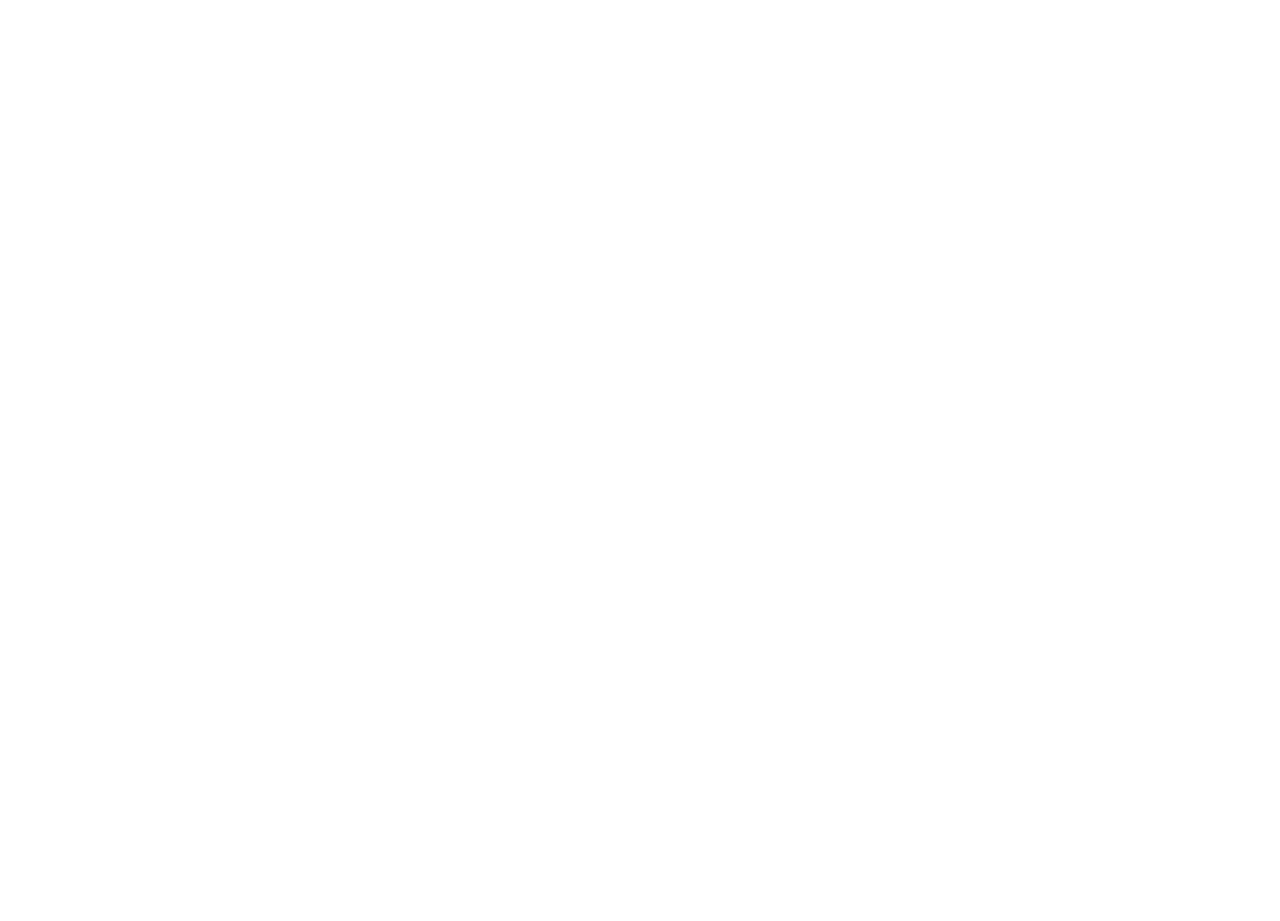
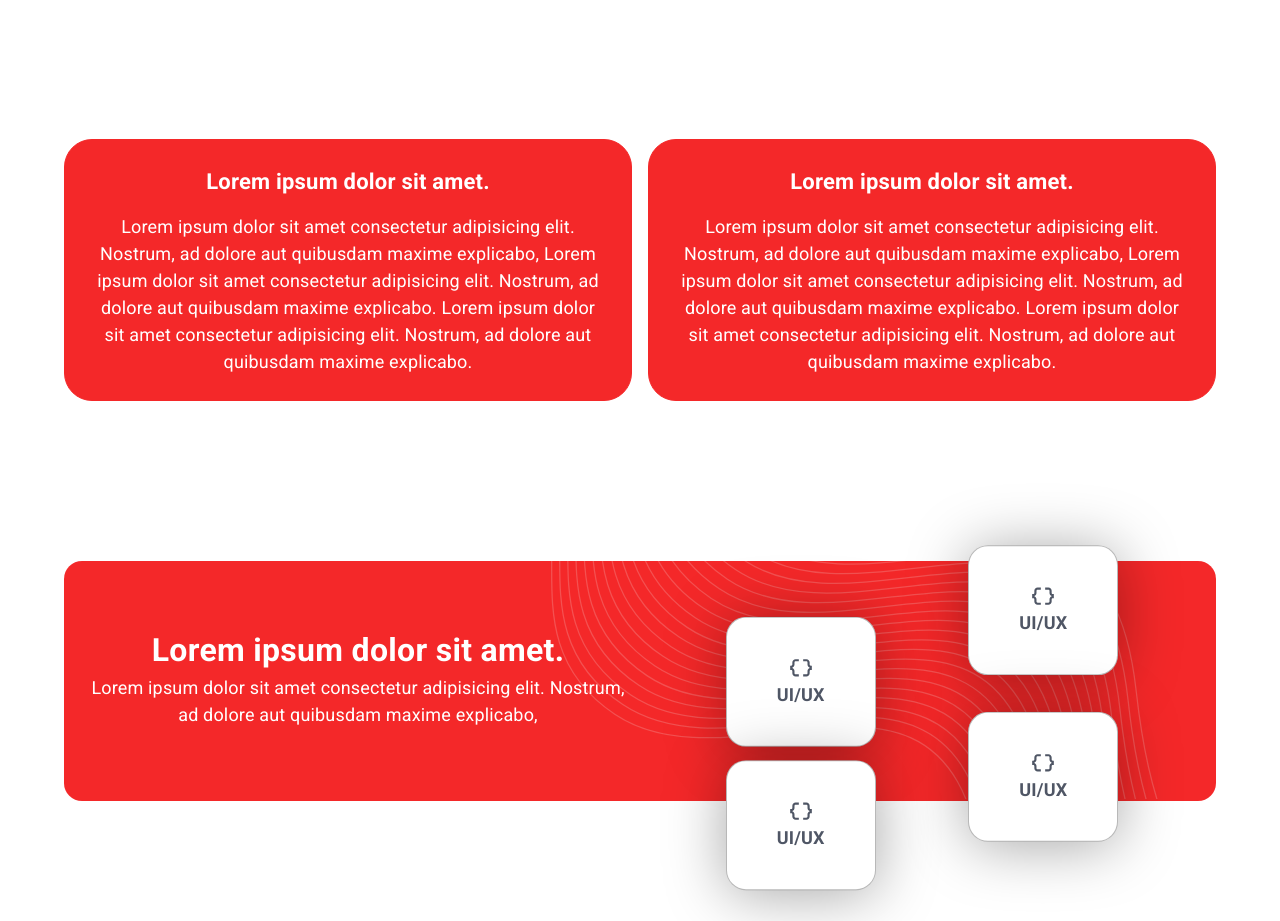
Before and after one commit to Manrriquez/estudadev-front, a React (Vite) app: page / in a window 1280 px wide. Shown: the part 540-1461 px from the top of the page. Before the commit the page ends 800 px from the top, so only its background shows below. Built offline with nearby package versions, Linux system fonts and the light colour scheme.

Commit message:
adicionando seção com keyframes & definindo seções presentes na pagina de welcome

```diff
--- a/src/_config/ThemeGlobal.jsx
+++ b/src/_config/ThemeGlobal.jsx
@@ -10,6 +10,9 @@
         secondary: {
           main: '#0B132A',
           contrastText: '#fff',
+        },
+        teste: {
+          main: '#FFFFFF',
         },
     },
     typography: {
--- a/src/pages/Welcome/Index.jsx
+++ b/src/pages/Welcome/Index.jsx
@@ -7,6 +7,10 @@
 import AwsIcon from '../../_assets/img/aws.svg';
 import DockerIcon from '../../_assets/img/docker.svg';
 import ReactIcon from '../../_assets/img/reactjs.svg';
+import ThemeGlobal from '../../_config/ThemeGlobal';
+import BackgroundGeometric from '../../_assets/img/background-geometric.svg'
+import DataObjectIcon from '@mui/icons-material/DataObject';
+
 
 
 const StyledTypograpyTitle = styled(Typography)(({ theme }) => ({
@@ -122,6 +126,140 @@
     },
 }));
 
+const StyledBoxAbout = styled(Box)(({ theme }) => ({
+    backgroundColor: '#F42829',
+    padding: '25px',
+    border: '1px solid #F42829',
+    borderRadius: '28px'
+}));
+
+const StyledTypograpyTitleAbout = styled(Typography)(({ theme }) => ({
+  fontWeight: 700,
+  fontSize: 'clamp(20px, 3vw, 22px)',
+  color: '#FFFF',
+  marginBottom: '15px'
+}));
+
+const StyledTypograpyTitleDescription = styled(Typography)(({ theme }) => ({
+  fontWeight: 400,
+  fontSize: 'clamp(17px, 3vw, 18px)',
+  color: '#FFFF',
+}));
+
+const StyledBoxPrograming = styled(Box)(({ theme }) => ({
+    backgroundRepeat: 'no-repeat',
+    backgroundColor: '#F42829',
+    borderRadius: '18px',
+    backgroundSize: '60%',
+    maxHeight: '240px',
+    padding: '25px 20px 25px 20px',
+    backgroundPosition: 'right',
+    backgroundImage: `url(${BackgroundGeometric})`,
+}));
+
+const StyledBoxProgramingBlock = styled(Box)(({ theme }) => ({
+  backgroundColor: '#FFFFFF',
+  border: '1px solid #00000047',
+  boxShadow: '0px 4px 60px rgb(0 0 0 / 35%)',
+  borderRadius: '20px',
+  padding: '20px',
+  color: '#4F5665',
+  width: '150px',
+  display: 'flex',
+  justifyContent: 'center',
+  alignItems: 'center',
+  height: '130px',
+  position: 'relative',
+  marginBottom: '25px',
+
+  '&:hover': {
+    border: '1px solid #ff1d1d52',
+    boxShadow: ' 0px 4px 60px rgb(255 0 0 / 35%)',
+    color: '#F42829',
+  },
+  "@keyframes animationBox1": {
+    "0%": {
+      transform: "translateY(0)",
+    },
+    "10%": {
+      transform: "translateY(-8px)",
+    },
+    "30%": {
+      transform: "translateY(-8px)",
+    },
+    "50%": {
+      transform: "translateY(-8px)",
+    },
+    "70%": {
+      transform: "translateY(-8px)",
+    },
+    "20%": {
+      transform: "translateY(8px)",
+    },
+    "40%": {
+      transform: "translateY(8px)",
+    },
+    "60%": {
+      transform: "translateY(8px)",
+    },
+    "80%": {
+      transform: "translateY(6.4px)",
+    },
+    "90%": {
+      transform: "translateY(-6.4px)",
+    },
+    "100%": {
+      transform: "translateY(0)",
+    }
+  },
+  "@keyframes animationBox2": {
+    "0%": {
+      transform: "translateY(0)",
+    },
+    "10%": {
+      transform: "translateY(8px)",
+    },
+    "30%": {
+      transform: "translateY(8px)",
+    },
+    "50%": {
+      transform: "translateY(8px)",
+    },
+    "70%": {
+      transform: "translateY(8px)",
+    },
+
+
+    "20%": {
+      transform: "translateY(-8px)",
+    },
+    "40%": {
+      transform: "translateY(-8px)",
+    },
+    "60%": {
+      transform: "translateY(-8px)",
+    },
+
+
+    "80%": {
+      transform: "translateY(-6.4px)",
+    },
+    "90%": {
+      transform: "translateY(6.4px)",
+    },
+    "100%": {
+      transform: "translateY(0)",
+    }
+  },
+}));
+
+const StyledTypograpyPrograming = styled(Typography)(({ theme }) => ({
+  fontWeight: 700,
+  flexDirection: 'column',
+  display: 'flex',
+  fontSize: 'clamp(17px, 3vw, 18px)',
+}));
+
 
 const Welcome = () => {
   return (
@@ -129,23 +267,23 @@
       <Navbar />
       <Container sx={{marginTop: 5}} component="main" maxWidth="lg">
           <Box component="section">
-              <Grid container spacing={2} sx={{alignItems: 'center', mt: 6}}>
-                  <Grid item  sm={12}  xs={12} md={7}>
+              <Grid container spacing={2} sx={{alignItems: 'center', mt: 10}}>
+                  <Grid item  sm={12}  xs={12} md={6}>
                     <Box>
                         <StyledTypograpyTitle component="h1">
                           Lorem ipsum dolor sit amet accusamus quaerat iusto accusantium.
                         </StyledTypograpyTitle>
                         <StyledTypograpyDescription component="p">
-                        Lorem ipsum dolor sit amet accusamus quaerat iusto accusantium.
+                        Lorem ipsum dolor sit amet consectetur adipisicing elit. Qui, voluptates! Ex ipsam ducimus est debitis? Perferendis amet provident quis voluptatem, iste aperiam sint aliquam illo?
                       </StyledTypograpyDescription>
                     </Box>
                   </Grid>
 
-                  <Grid item sm={12} xs={12} md={5} sx={{mt: {xs: '5rem', md: 0} }}>
+                  <Grid item sm={12} xs={12} md={6} sx={{mt: {xs: '5rem', md: 0} }}>
                     <Box sx={{width: '100%'}}>
                         <StyledBoxBackground sx={{display: 'flex', justifyContent: 'space-around'}}>
                           <StyledAvatarAnimation src={JavaIcon} sx={{top: '100px', animation: 'animationAvatar1 8s linear 0s infinite'}}/>
-                          <StyledAvatarAnimation src={DockerIcon} sx={{bottom: {md: '20px', xs: '40px'},
+                          <StyledAvatarAnimation src={DockerIcon} sx={{bottom: {md: '50px', xs: '40px'},
                            animation: 'animationAvatar2 8s linear 0s infinite'}}/>
                           <StyledAvatarAnimation src={AwsIcon} sx={{top: {md: '58px', xs: '20px'}, animation: 'animationAvatar1 8s linear 0s infinite'}}/>
                           <StyledAvatarAnimation src={ReactIcon} sx={{animation: 'animationAvatar2 8s linear 0s infinite'}}/>
@@ -155,6 +293,81 @@
 
               </Grid>
           </Box>
+
+          <Box component="section" mt={20}>
+              <Grid container spacing={2} sx={{alignItems: 'center'}}>
+                  <Grid item xs={12} md={6}>
+                      <StyledBoxAbout>
+                        <StyledTypograpyTitleAbout component="h3">Lorem ipsum dolor sit amet.</StyledTypograpyTitleAbout>
+                        <StyledTypograpyTitleDescription component="p">
+                            Lorem ipsum dolor sit amet consectetur adipisicing elit. Nostrum, ad dolore aut quibusdam maxime explicabo,
+                            Lorem ipsum dolor sit amet consectetur adipisicing elit. Nostrum, ad dolore aut quibusdam maxime explicabo.
+                            Lorem ipsum dolor sit amet consectetur adipisicing elit. Nostrum, ad dolore aut quibusdam maxime explicabo.
+                        </StyledTypograpyTitleDescription>
+                      </StyledBoxAbout>
+                  </Grid>
+                  <Grid item xs={12} md={6}>
+                      <StyledBoxAbout>
+                        <StyledTypograpyTitleAbout component="h3">Lorem ipsum dolor sit amet.</StyledTypograpyTitleAbout>
+                        <StyledTypograpyTitleDescription component="p">
+                            Lorem ipsum dolor sit amet consectetur adipisicing elit. Nostrum, ad dolore aut quibusdam maxime explicabo,
+                            Lorem ipsum dolor sit amet consectetur adipisicing elit. Nostrum, ad dolore aut quibusdam maxime explicabo.
+                            Lorem ipsum dolor sit amet consectetur adipisicing elit. Nostrum, ad dolore aut quibusdam maxime explicabo.
+                        </StyledTypograpyTitleDescription>
+                      </StyledBoxAbout>
+                  </Grid>
+              </Grid>
+          </Box>
+
+          <Box component="section" mt={20}>
+            <StyledBoxPrograming>
+              <Grid container spacing={2}>
+                    <Grid item xs={12} md={6}>
+                      <Typography sx={{textAlign: 'center', fontSize: 'clamp(28px, 3vw, 32px)', fontWeight: 700, color: '#ffffff'}} component="h2" mt={5}>
+                        Lorem ipsum dolor sit amet.
+                      </Typography>
+                        <StyledTypograpyTitleDescription component="p" sx={{textAlign: 'center'}}>
+                              Lorem ipsum dolor sit amet consectetur adipisicing elit. Nostrum, ad dolore aut quibusdam maxime explicabo,
+                        </StyledTypograpyTitleDescription>
+                    </Grid>
+                    <Grid item xs={12} md={6}>
+                      <Box sx={{display: 'flex', gap: '15px', justifyContent: 'space-evenly'}}>
+                        <Box sx={{position: 'relative', top: '25px'}}>
+                            <StyledBoxProgramingBlock sx={{animation: 'animationBox2 8s linear 0s infinite'}}>
+                              <StyledTypograpyPrograming component="p">
+                                <DataObjectIcon sx={{ml: 'auto', mr: 'auto', fontSize: '26px'}}/>
+                                UI/UX
+                              </StyledTypograpyPrograming>
+                            </StyledBoxProgramingBlock>
+
+                            <StyledBoxProgramingBlock sx={{animation: 'animationBox1 8s linear 0s infinite'}}>
+                              <StyledTypograpyPrograming>
+                                <DataObjectIcon sx={{ml: 'auto', mr: 'auto', fontSize: '26px'}}/>
+                                UI/UX
+                              </StyledTypograpyPrograming>
+                            </StyledBoxProgramingBlock>
+                        </Box>
+                        <Box sx={{position: 'relative', bottom: '35px'}}>
+                            <StyledBoxProgramingBlock sx={{animation: 'animationBox1 8s linear 0s infinite'}}>
+                              <StyledTypograpyPrograming>
+                                <DataObjectIcon sx={{ml: 'auto', mr: 'auto', fontSize: '26px'}}/>
+                                UI/UX
+                              </StyledTypograpyPrograming>
+                            </StyledBoxProgramingBlock>
+
+                            <StyledBoxProgramingBlock sx={{animation: 'animationBox2 8s linear 0s infinite'}}>
+                              <StyledTypograpyPrograming>
+                                <DataObjectIcon sx={{ml: 'auto', mr: 'auto', fontSize: '26px'}}/>
+                                UI/UX
+                              </StyledTypograpyPrograming>
+                            </StyledBoxProgramingBlock>
+
+                        </Box>
+                      </Box>
+                    </Grid>
+              </Grid>
+            </StyledBoxPrograming>
+          </Box>
       </Container>
     </>
   )
```
Also changed, not shown: src/_assets/img/background-geometric.svg (added).
